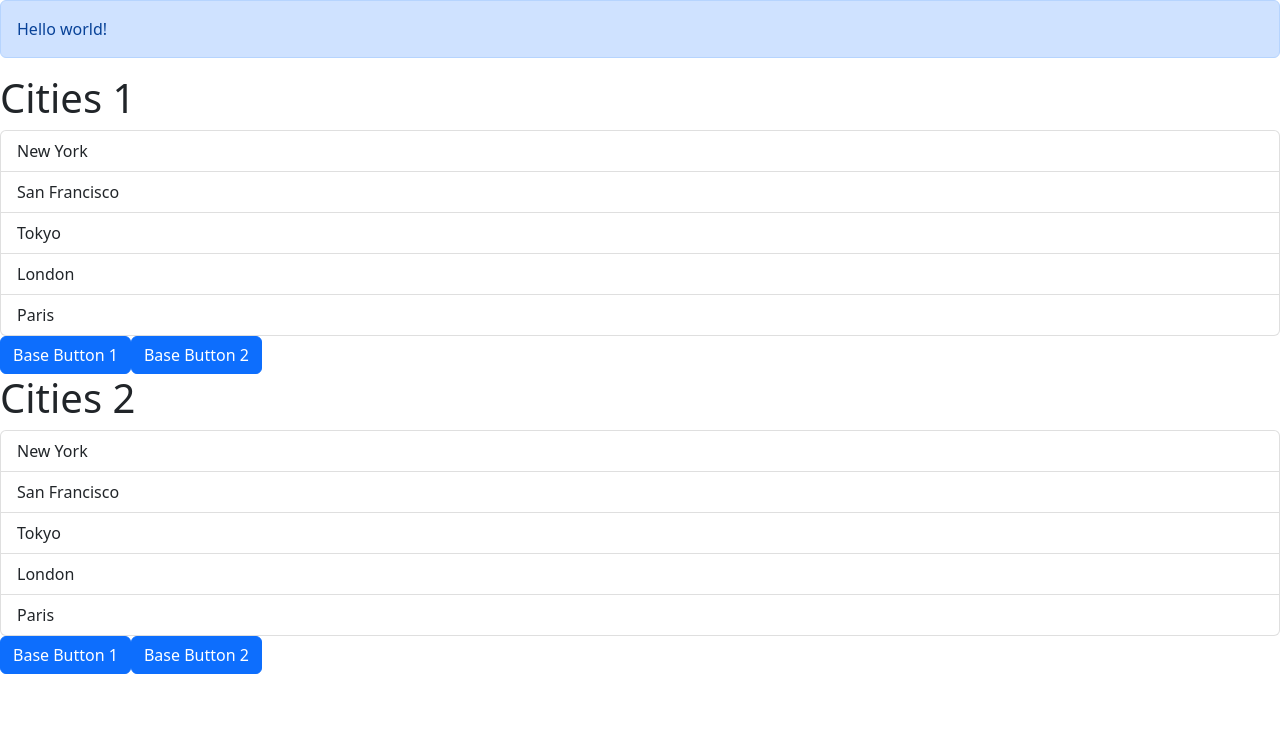
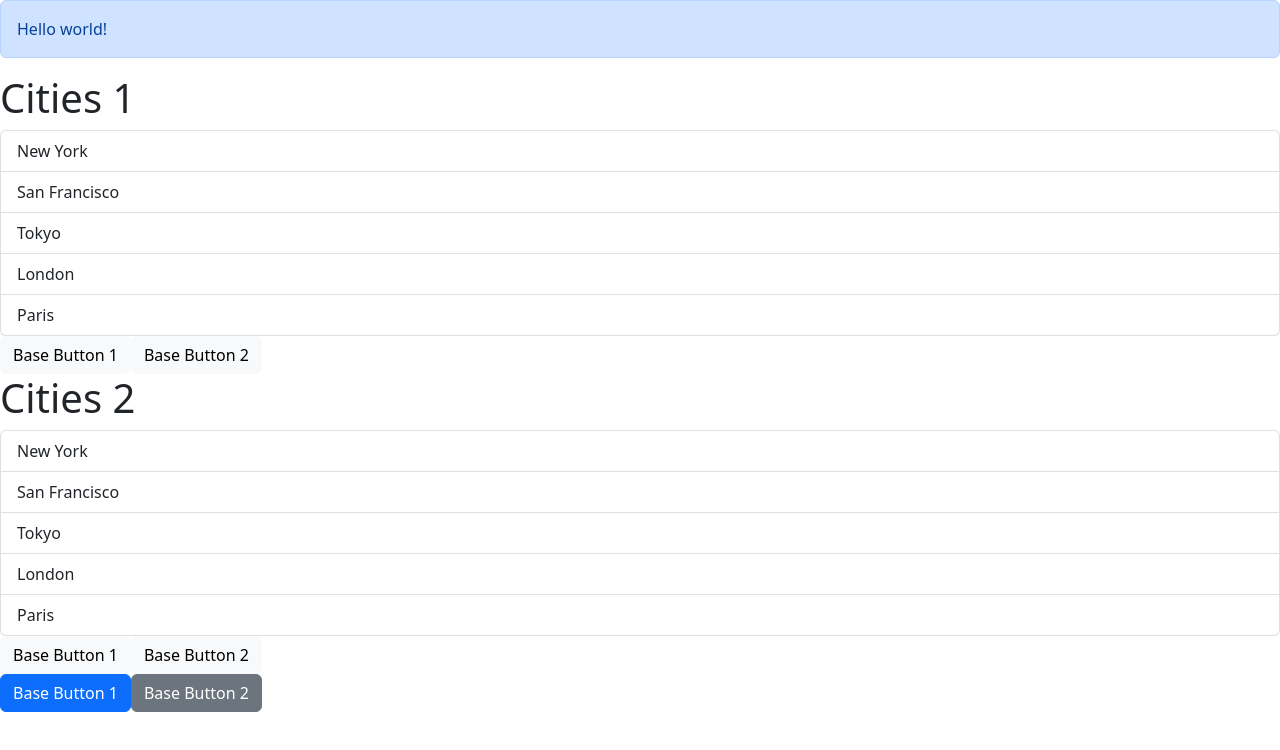
Before and after one commit to YunjunWang/mosh-react-ts, a React (Vite) app: page / in a window 1280 px wide. Shown: the top 750 px of the page. Built offline with nearby package versions, Linux system fonts and the light colour scheme.

Commit message:
Exercise: create a Button component with default properties with allowed values list

```diff
--- a/src/App.tsx
+++ b/src/App.tsx
@@ -1,5 +1,6 @@
 import ListGroup from "./components/ListGroup";
 import Alert from "./components/Alert";
+import Button from "./components/Button";
 
 function App() {
   const items = ["New York", "San Francisco", "Tokyo", "London", "Paris"];
@@ -34,7 +35,7 @@ function App() {
    * just like normal HTML tags.
    */
   return (
-    <div>
+    <>
       <Alert>
         Hello <span>world!</span>
       </Alert>
@@ -50,7 +51,26 @@ function App() {
           console.log(selectedItem);
         }}
       />
-    </div>
+      <div>
+        <Button
+          color="primary"
+          onClick={() => {
+            console.log("Clicked button 1");
+          }}
+        >
+          Base Button 1
+        </Button>
+
+        <Button
+          color="secondary"
+          onClick={() => {
+            console.log("Clicked button 2");
+          }}
+        >
+          Base Button 2
+        </Button>
+      </div>
+    </>
   );
 }
 
--- /dev/null
+++ b/src/components/Button.tsx
@@ -0,0 +1,20 @@
+/**
+ * color? to make it non-required
+ * 'primary' | 'secondary' | 'danger' tells TypeScript what values are allowed
+ * color = 'primary' sets the default value if not given by its parent component
+ */
+interface Props {
+  children: string;
+  color?: "primary" | "secondary" | "danger";
+  onClick: () => void;
+}
+
+const Button = ({ children, color = "primary", onClick }: Props) => {
+  return (
+    <div className={"btn btn-" + color} onClick={onClick}>
+      {children}
+    </div>
+  );
+};
+
+export default Button;
--- a/src/components/ListGroup.tsx
+++ b/src/components/ListGroup.tsx
@@ -103,17 +103,13 @@ function ListGroup({ items, heading, onSelectItem }: Props) {
         ))}
       </ul>
 
-      <button
-        type="button"
-        className="btn btn-primary"
-        onClick={handleBtnClick}
-      >
+      <button type="button" className="btn btn-light" onClick={handleBtnClick}>
         Base Button 1
       </button>
 
       <button
         type="button"
-        className="btn btn-primary"
+        className="btn btn-light"
         onClick={(event) => {
           console.log(event);
         }}
```
